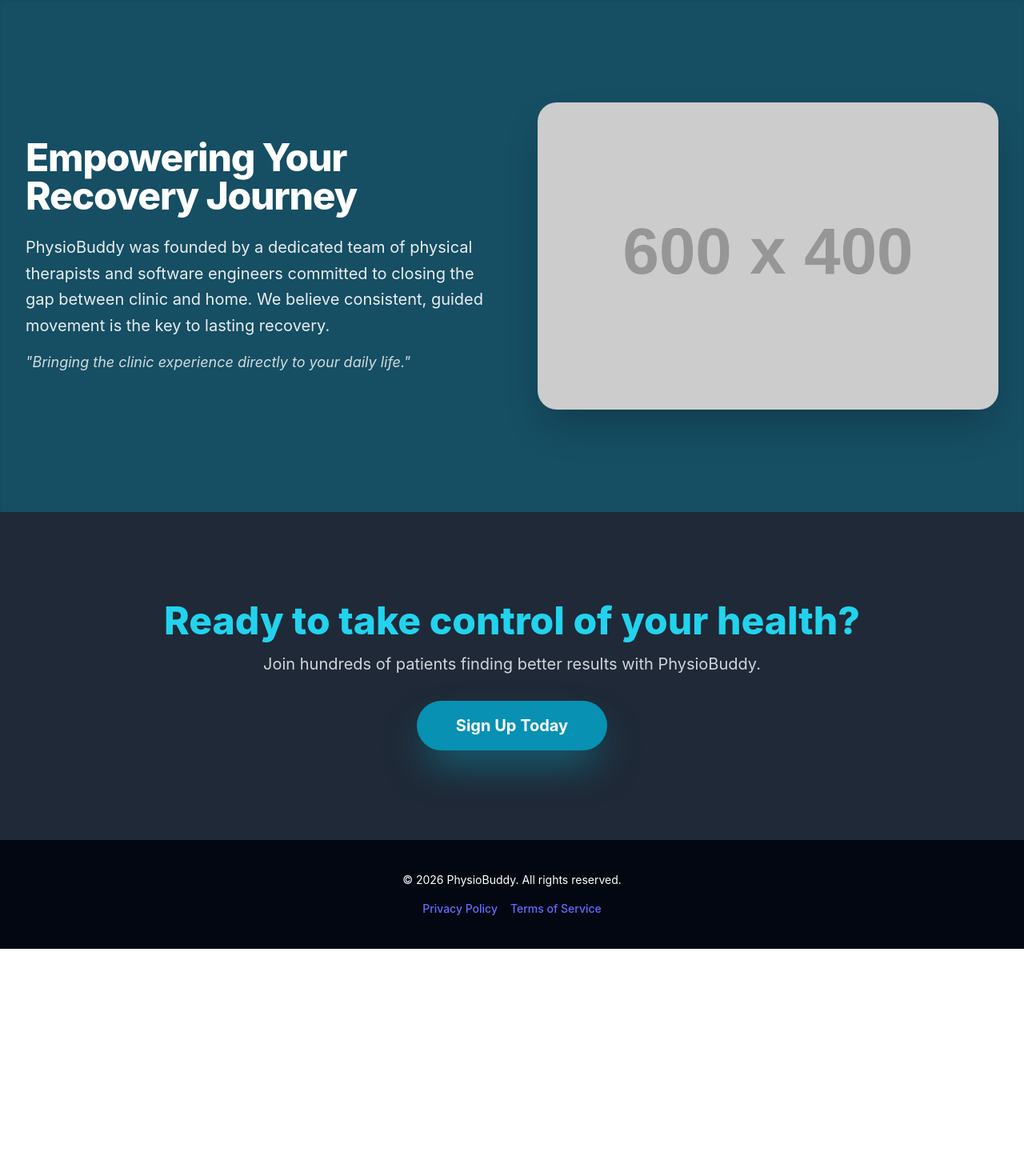
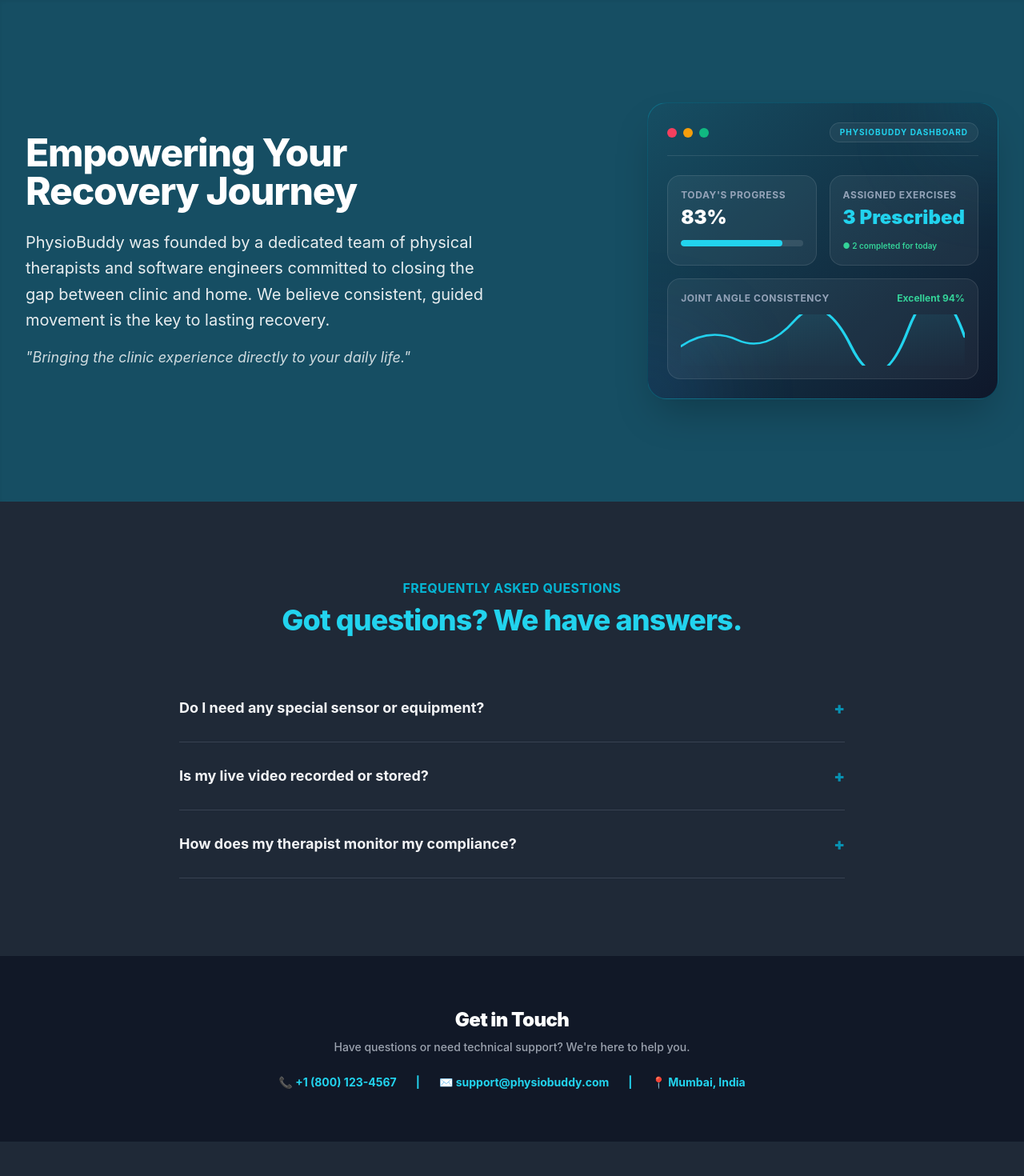
Before and after one commit to onkar0127/PhysioBuddy, a React (Vite) app in the folder frontend/: page / in a window 1280 px wide. Shown: the part 3020-4490 px from the top of the page at 80% size. Before the commit the page ends 4206 px from the top, so only its background shows below. Built offline with nearby package versions, Linux system fonts and the light colour scheme.

Commit message:
feat: implement core frontend components, global CSS, and landing page architecture

```diff
--- a/frontend/src/Components/Navbar.jsx
+++ b/frontend/src/Components/Navbar.jsx
@@ -62,10 +62,10 @@
 
         {/* Actions + Hamburger */}
         <div className="flex items-center gap-2">
-          <button onClick={toggleTheme} className="p-2 rounded-full hover:bg-gray-200 dark:hover:bg-gray-800">{theme === 'light' ? "🌙" : "☀️"}</button>
-          <button onClick={handleLogout} className="p-2 rounded-full text-red-500 hover:bg-red-50 dark:hover:bg-red-900/20"><svg className="w-5 h-5" fill="none" stroke="currentColor" viewBox="0 0 24 24"><path strokeLinecap="round" strokeLinejoin="round" strokeWidth={2} d="M17 16l4-4m0 0l-4-4m4 4H7m6 4v1a3 3 0 01-3 3H6a3 3 0 01-3-3V7a3 3 0 013-3h4a3 3 0 013 3v1" /></svg></button>
+          <button onClick={toggleTheme} className="p-2 rounded-full bg-transparent hover:bg-gray-200 dark:hover:bg-gray-800">{theme === 'light' ? "🌙" : "☀️"}</button>
+          <button onClick={handleLogout} className="p-2 rounded-full bg-transparent text-red-500 hover:bg-red-50 dark:hover:bg-red-900/20"><svg className="w-5 h-5" fill="none" stroke="currentColor" viewBox="0 0 24 24"><path strokeLinecap="round" strokeLinejoin="round" strokeWidth={2} d="M17 16l4-4m0 0l-4-4m4 4H7m6 4v1a3 3 0 01-3 3H6a3 3 0 01-3-3V7a3 3 0 013-3h4a3 3 0 013 3v1" /></svg></button>
 
-          <button className="md:hidden p-2" onClick={() => setIsMobileMenuOpen(!isMobileMenuOpen)}>
+          <button className="md:hidden p-2 bg-transparent" onClick={() => setIsMobileMenuOpen(!isMobileMenuOpen)}>
             <svg className="w-6 h-6 text-gray-700 dark:text-gray-200" fill="none" stroke="currentColor" viewBox="0 0 24 24"><path strokeLinecap="round" strokeLinejoin="round" strokeWidth={2} d={isMobileMenuOpen ? "M6 18L18 6M6 6l12 12" : "M4 6h16M4 12h16M4 18h16"} /></svg>
           </button>
         </div>
--- a/frontend/src/index.css
+++ b/frontend/src/index.css
@@ -52,11 +52,7 @@
 
 /* Buttons */
 button {
-  @apply rounded-lg border border-transparent px-4 py-2 text-base font-medium cursor-pointer transition;
-  background-color: #1a1a1a;
-}
-button:hover {
-  border-color: #646cff;
+  @apply rounded-lg border border-transparent px-4 py-2 text-base font-medium cursor-pointer transition bg-transparent;
 }
 button:focus,
 button:focus-visible {
@@ -72,7 +68,4 @@
   a:hover {
     color: #747bff;
   }
-  button {
-    background-color: #f9f9f9;
-  }
 }
--- a/frontend/src/pages/Landingpage.jsx
+++ b/frontend/src/pages/Landingpage.jsx
@@ -32,12 +32,70 @@
 );
 
 
+const DashboardMockup = () => (
+    <div className="relative bg-gradient-to-br from-cyan-900 to-slate-900 border border-cyan-500/30 rounded-3xl p-6 shadow-2xl overflow-hidden backdrop-blur-xl w-full h-auto text-left font-[Inter]">
+        <div className="absolute -top-16 -right-16 w-32 h-32 bg-cyan-400/20 rounded-full blur-3xl" />
+        <div className="absolute -bottom-16 -left-16 w-32 h-32 bg-blue-500/20 rounded-full blur-3xl" />
+
+        <div className="flex justify-between items-center pb-4 border-b border-white/10 mb-6">
+            <div className="flex items-center gap-2">
+                <span className="w-3 h-3 rounded-full bg-rose-500" />
+                <span className="w-3 h-3 rounded-full bg-amber-500" />
+                <span className="w-3 h-3 rounded-full bg-emerald-500" />
+            </div>
+            <div className="px-3 py-1 bg-white/5 border border-white/10 rounded-full text-[10px] text-cyan-400 font-bold uppercase tracking-widest">
+                PhysioBuddy Dashboard
+            </div>
+        </div>
+
+        <div className="grid grid-cols-1 sm:grid-cols-2 gap-4">
+            <div className="p-4 bg-white/5 border border-white/10 rounded-2xl flex flex-col gap-1">
+                <span className="text-xs text-slate-400 font-bold uppercase tracking-wider">Today's Progress</span>
+                <span className="text-2xl font-black text-white">83%</span>
+                <div className="w-full h-2 bg-white/10 rounded-full overflow-hidden mt-2">
+                    <div className="h-full bg-cyan-400 rounded-full" style={{ width: '83%' }} />
+                </div>
+            </div>
+
+            <div className="p-4 bg-white/5 border border-white/10 rounded-2xl flex flex-col gap-1">
+                <span className="text-xs text-slate-400 font-bold uppercase tracking-wider">Assigned Exercises</span>
+                <span className="text-2xl font-black text-cyan-400">3 Prescribed</span>
+                <span className="text-[10px] text-emerald-400 font-semibold mt-2">● 2 completed for today</span>
+            </div>
+        </div>
+
+        <div className="p-4 bg-white/5 border border-white/10 rounded-2xl mt-4 flex flex-col gap-3">
+            <div className="flex justify-between items-center">
+                <span className="text-xs text-slate-400 font-bold uppercase tracking-wider">Joint Angle Consistency</span>
+                <span className="text-xs text-emerald-400 font-bold">Excellent 94%</span>
+            </div>
+
+            <svg className="w-full h-16" viewBox="0 0 300 80" preserveAspectRatio="none">
+                <path d="M 0 50 Q 30 20 60 40 T 120 10 T 180 50 T 240 25 T 300 35" fill="none" stroke="#22d3ee" strokeWidth="3" strokeLinecap="round" />
+                <path d="M 0 50 Q 30 20 60 40 T 120 10 T 180 50 T 240 25 T 300 35 L 300 80 L 0 80 Z" fill="url(#chartGrad)" opacity="0.1" />
+                <defs>
+                    <linearGradient id="chartGrad" x1="0" y1="0" x2="0" y2="1">
+                        <stop offset="0%" stopColor="#22d3ee" />
+                        <stop offset="100%" stopColor="#22d3ee" stopOpacity="0" />
+                    </linearGradient>
+                </defs>
+            </svg>
+        </div>
+    </div>
+);
+
+
 export default function Landingpage() {
     // 1. Initialize state (defaults to 'dark' if nothing is in localStorage)
     const [theme, setTheme] = useState(() => {
         return localStorage.getItem('theme') || 'dark';
     });
     const [isMenuOpen, setIsMenuOpen] = useState(false);
+    const [faqOpen, setFaqOpen] = useState({});
+
+    const toggleFaq = (index) => {
+        setFaqOpen(prev => ({ ...prev, [index]: !prev[index] }));
+    };
 
     // 2. useEffect watches the 'theme' state. Whenever it changes, it updates the DOM and Storage.
     useEffect(() => {
@@ -103,7 +161,7 @@
                         {/* Desktop Navigation Links */}
                         <nav className="hidden md:flex space-x-10">
                             {['features', 'how-it-works', 'about', 'contact'].map(id => (
-                                <a key={id} href={`#${id === 'contact' ? '#' : id}`} className="text-gray-700 dark:text-gray-300 hover:text-cyan-700 dark:hover:text-cyan-500 font-semibold transition duration-200 capitalize">
+                                <a key={id} href={`#${id}`} className="text-gray-700 dark:text-gray-300 hover:text-cyan-700 dark:hover:text-cyan-500 font-semibold transition duration-200 capitalize">
                                     {id.replace('-', ' ')}
                                 </a>
                             ))}
@@ -125,7 +183,7 @@
                             <button
                                 onClick={toggleMenu}
                                 aria-label="Open menu"
-                                className="md:hidden p-2 rounded-full text-gray-700 dark:text-gray-300 hover:bg-gray-100 dark:hover:bg-gray-700 focus:outline-none focus:ring-2 focus:ring-cyan-500 transition duration-300"
+                                className="md:hidden p-2 rounded-full text-gray-700 dark:text-gray-300 bg-transparent hover:bg-gray-100 dark:hover:bg-gray-700 focus:outline-none focus:ring-2 focus:ring-cyan-500 transition duration-300"
                             >
                                 <svg className="h-6 w-6" fill="none" viewBox="0 0 24 24" stroke="currentColor">
                                     <path strokeLinecap="round" strokeLinejoin="round" strokeWidth={2} d={isMenuOpen ? "M6 18L18 6M6 6l12 12" : "M4 6h16M4 12h16M4 18h16"} />
@@ -141,8 +199,8 @@
                         {['features', 'how-it-works', 'about', 'contact'].map(id => (
                             <a
                                 key={`mobile-${id}`}
-                                onClick={() => handleMobileLinkClick(id === 'contact' ? '#' : `#${id}`)}
-                                href={id === 'contact' ? '#' : `#${id}`}
+                                onClick={() => handleMobileLinkClick(`#${id}`)}
+                                href={`#${id}`}
                                 className="block px-3 py-2 rounded-md text-base font-medium text-gray-700 dark:text-gray-300 hover:bg-cyan-50 dark:hover:bg-gray-700 capitalize"
                             >
                                 {id.replace('-', ' ')}
@@ -342,16 +400,72 @@
                                 </p>
                             </div>
                             <div className="mt-12 lg:mt-0 lg:ml-auto">
-                                <img
-                                    src="https://placehold.co/600x400/0891b2/ffffff?text=Professional+App+Dashboard"
-                                    alt="Screenshot of PhysioBuddy application dashboard showing progress tracking"
-                                    className="rounded-3xl shadow-2xl transition duration-500 hover:shadow-cyan-900/50 w-full h-auto"
-                                    onError={(e) => {
-                                        e.target.onerror = null;
-                                        e.target.src = "https://placehold.co/600x400/0891b2/ffffff?text=App+Dashboard+Mockup";
-                                    }}
-                                />
+                                <DashboardMockup />
                             </div>
+                        </div>
+                    </div>
+                </section>
+
+                {/* FAQ Accordion Section */}
+                <section id="faq" className="py-24 bg-white dark:bg-gray-800 transition-colors duration-500">
+                    <div className="max-w-4xl mx-auto px-4 sm:px-6 lg:px-8">
+                        <div className="text-center mb-16">
+                            <h2 className="text-base text-cyan-600 dark:text-cyan-500 font-bold tracking-wide uppercase">
+                                Frequently Asked Questions
+                            </h2>
+                            <p className="mt-2 text-3xl sm:text-4xl font-extrabold tracking-tight text-cyan-900 dark:text-cyan-400">
+                                Got questions? We have answers.
+                            </p>
+                        </div>
+
+                        <div className="space-y-4">
+                            {[
+                                {
+                                    q: "Do I need any special sensor or equipment?",
+                                    a: "No, all you need is a standard webcam-enabled device (such as a laptop, phone, or tablet). Our artificial intelligence tracking runs directly inside your web browser."
+                                },
+                                {
+                                    q: "Is my live video recorded or stored?",
+                                    a: "Never. Your privacy is paramount. All video processing is computed live in your browser and sent dynamically over WebSockets to count your repetitions. We do not store or record any video feeds."
+                                },
+                                {
+                                    q: "How does my therapist monitor my compliance?",
+                                    a: "Every time you complete a prescribed routine, your results are saved in our database. Your therapist has access to a live compliance dashboard to check completed sets, times, and dates."
+                                }
+                            ].map((item, index) => (
+                                <div key={index} className="border-b border-gray-200 dark:border-gray-700 pb-4">
+                                    <button
+                                        type="button"
+                                        onClick={() => toggleFaq(index)}
+                                        className="w-full flex justify-between items-center text-left py-3 focus:outline-none bg-transparent hover:bg-transparent border-none border-transparent p-0 shadow-none"
+                                    >
+                                        <span className="text-lg font-bold text-cyan-950 dark:text-gray-100">{item.q}</span>
+                                        <span className="text-cyan-600 font-black text-xl ml-4">
+                                            {faqOpen[index] ? "−" : "+"}
+                                        </span>
+                                    </button>
+                                    <div className={`transition-all duration-300 overflow-hidden ${faqOpen[index] ? "max-h-40 opacity-100 mt-2" : "max-h-0 opacity-0"}`}>
+                                        <p className="text-sm text-gray-600 dark:text-gray-400 font-medium leading-relaxed">{item.a}</p>
+                                    </div>
+                                </div>
+                            ))}
+                        </div>
+                    </div>
+                </section>
+
+                {/* Contact Us Section */}
+                <section id="contact" className="py-16 bg-gray-50 dark:bg-gray-900 transition-colors duration-500 border-t border-gray-150 dark:border-gray-800">
+                    <div className="max-w-4xl mx-auto px-4 text-center">
+                        <h2 className="text-2xl font-black text-cyan-950 dark:text-white tracking-tight mb-2">Get in Touch</h2>
+                        <p className="text-sm text-gray-600 dark:text-gray-400 font-medium mb-6">
+                            Have questions or need technical support? We're here to help you.
+                        </p>
+                        <div className="flex flex-col sm:flex-row justify-center gap-6 text-sm font-bold text-cyan-800 dark:text-cyan-400">
+                            <span>📞 +1 (800) 123-4567</span>
+                            <span className="hidden sm:inline">|</span>
+                            <span>✉️ support@physiobuddy.com</span>
+                            <span className="hidden sm:inline">|</span>
+                            <span>📍 Mumbai, India</span>
                         </div>
                     </div>
                 </section>
@@ -365,7 +479,7 @@
                         Join hundreds of patients finding better results with PhysioBuddy.
                     </p>
                     <button
-                        onClick={() => handleNavigation('/')}
+                        onClick={() => handleNavigation('/login')}
                         className="mt-8 px-10 py-3 text-lg sm:px-12 sm:py-4 sm:text-xl font-bold rounded-full text-white bg-cyan-600 shadow-2xl shadow-cyan-500/50 hover:bg-cyan-700 transition transform hover:scale-105 duration-300 focus:outline-none focus:ring-4 focus:ring-cyan-300 focus:ring-offset-2"
                     >
                         Sign Up Today
--- a/frontend/src/pages/PatientStatusPage.jsx
+++ b/frontend/src/pages/PatientStatusPage.jsx
@@ -252,7 +252,7 @@
                             disabled={msg.is_read}
                             className={`px-3 py-1.5 rounded-lg text-xs font-black uppercase tracking-wider transition shadow-md active:scale-95 ${
                               msg.is_read
-                                ? 'bg-gray-150 dark:bg-gray-800 text-gray-400 dark:text-gray-500 border border-gray-200 dark:border-gray-700 cursor-not-allowed shadow-none'
+                                ? 'bg-gray-100 dark:bg-gray-800 text-gray-400 dark:text-gray-500 border border-gray-200 dark:border-gray-700 cursor-not-allowed shadow-none'
                                 : 'bg-cyan-600 text-white hover:bg-cyan-700'
                             }`}
                           >
```
